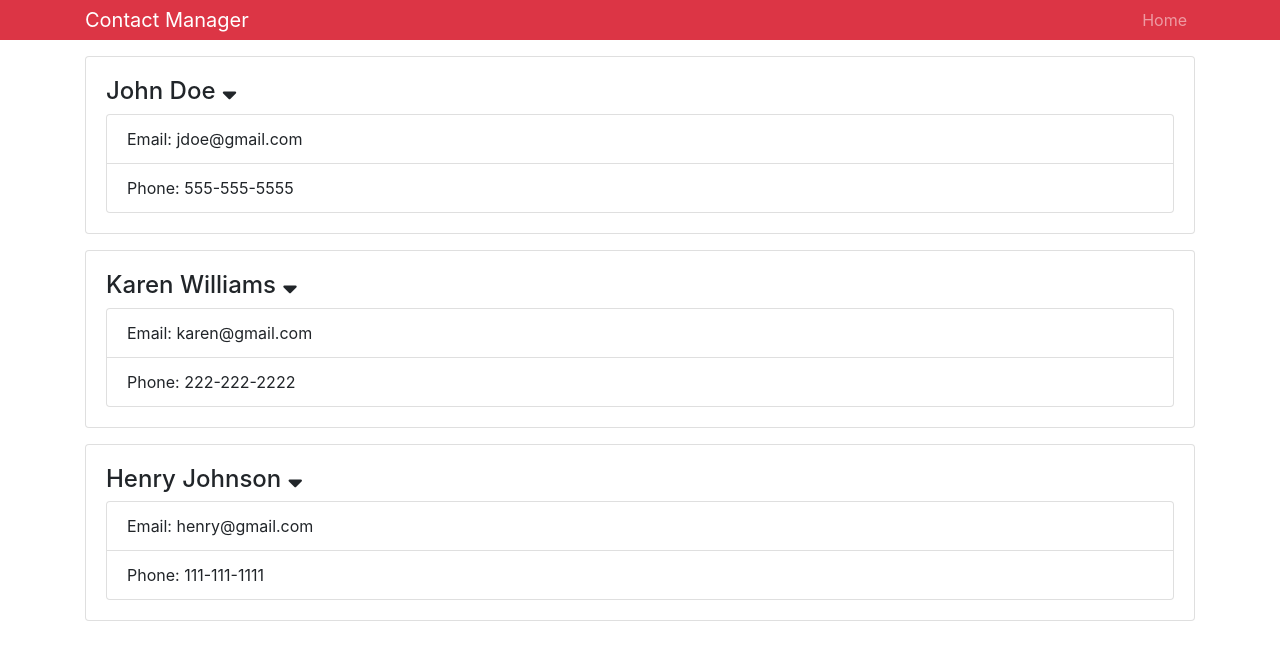
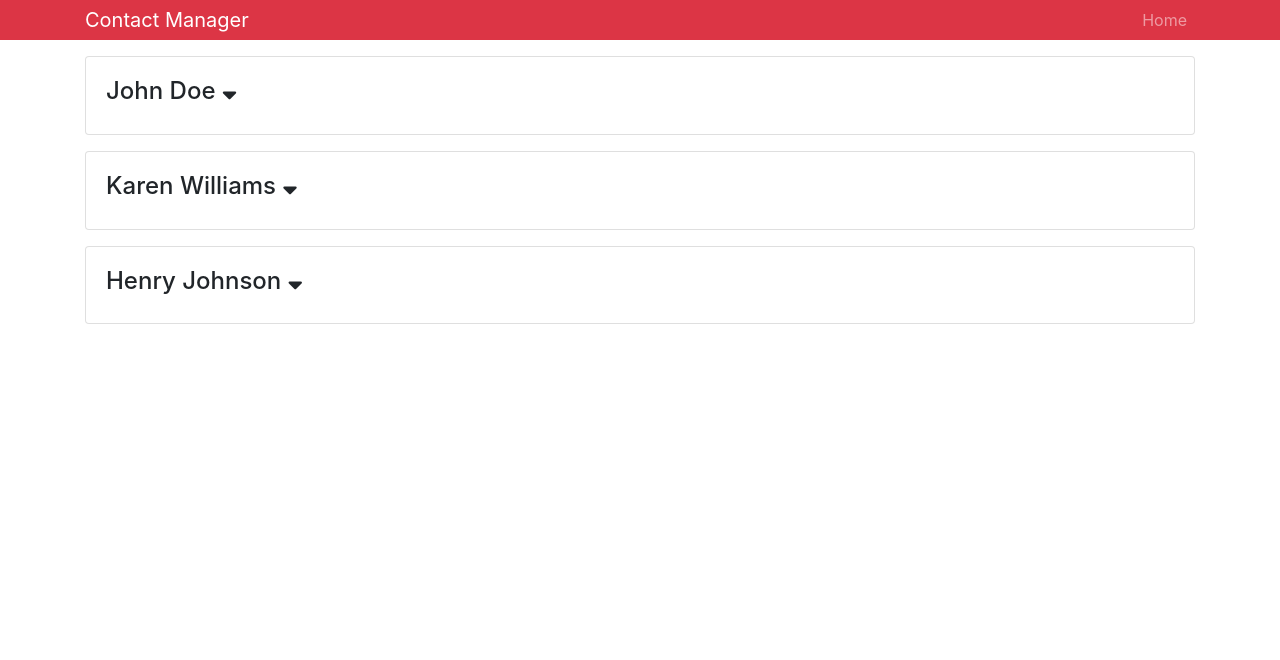
Before and after one commit to denni5lin/contact-manager-react, a React (Create React App) app: page / in a window 1280 px wide. Shown: the top 660 px of the page. Built offline with nearby package versions, Linux system fonts and the light colour scheme.

Commit message:
Toggle contact info

```diff
--- a/src/components/Contact.js
+++ b/src/components/Contact.js
@@ -2,21 +2,31 @@
 import PropTypes from "prop-types";
 
 class Contact extends Component {
-  state = {};
-
-  onShowClick = e => {};
+  state = {
+    showContactInfo: false
+  };
 
   render() {
     const { name, email, phone } = this.props.contact;
+    const { showContactInfo } = this.state;
+
     return (
       <div className="card card-body mb-3">
         <h4>
-          {name} <i onClick={this.onShowClick} className="fas fa-sort-down" />
+          {name}{" "}
+          <i
+            onClick={() =>
+              this.setState({ showContactInfo: !this.state.showContactInfo })
+            }
+            className="fas fa-sort-down"
+          />
         </h4>
-        <ul className="list-group">
-          <li className="list-group-item">Email: {email}</li>
-          <li className="list-group-item">Phone: {phone}</li>
-        </ul>
+        {showContactInfo ? (
+          <ul className="list-group">
+            <li className="list-group-item">Email: {email}</li>
+            <li className="list-group-item">Phone: {phone}</li>
+          </ul>
+        ) : null}
       </div>
     );
   }
--- a/src/components/Contacts.js
+++ b/src/components/Contacts.js
@@ -28,11 +28,11 @@
   render() {
     const { contacts } = this.state;
     return (
-      <div>
+      <React.Fragment>
         {contacts.map(contact => (
           <Contact key={contact.id} contact={contact} />
         ))}
-      </div>
+      </React.Fragment>
     );
   }
 }
```
